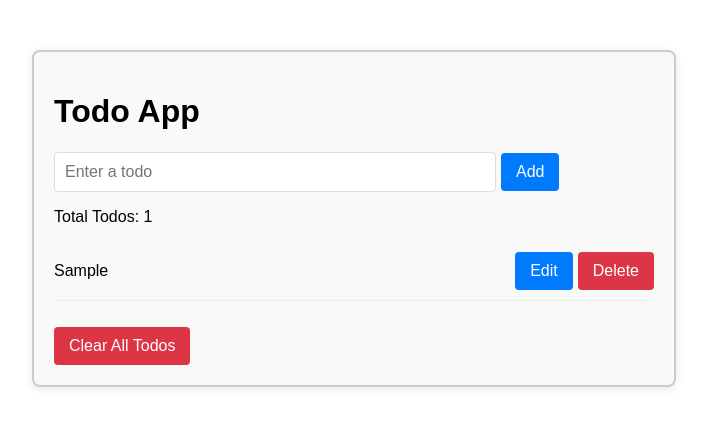
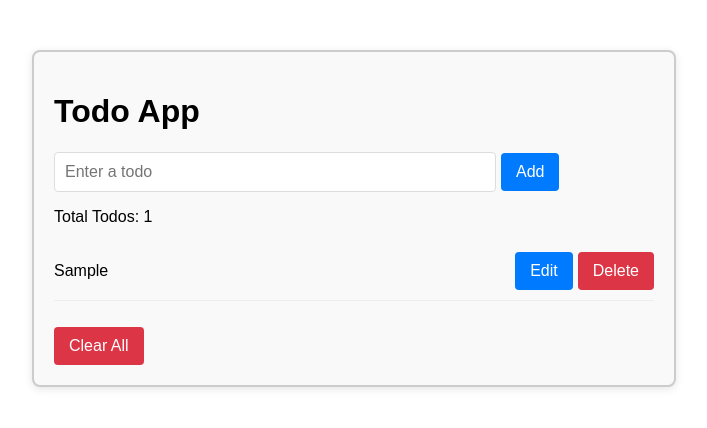
Before and after one commit to yassser0/Jenkins-Kubernetes-Docker-React-main, a React (Vite) app: page / in a window 1280 px wide. Both pictures are taken after typing "Sample" into the empty fields and a click on the button "Add". Shown: the top 428 px of the page, without its empty margins (286-993 px from the left). Built offline with nearby package versions, Linux system fonts and the light colour scheme.

Commit message:
all files

```diff
--- a/src/main.jsx
+++ b/src/main.jsx
@@ -172,7 +172,7 @@ const App = () => {
         ))}
       </ul>
       {todos.length > 0 && (
-        <button onClick={clearTodos} style={styles.clearButton}>Clear All Todos</button>
+        <button onClick={clearTodos} style={styles.clearButton}>Clear All</button>
       )}
     </div>
   );
```
